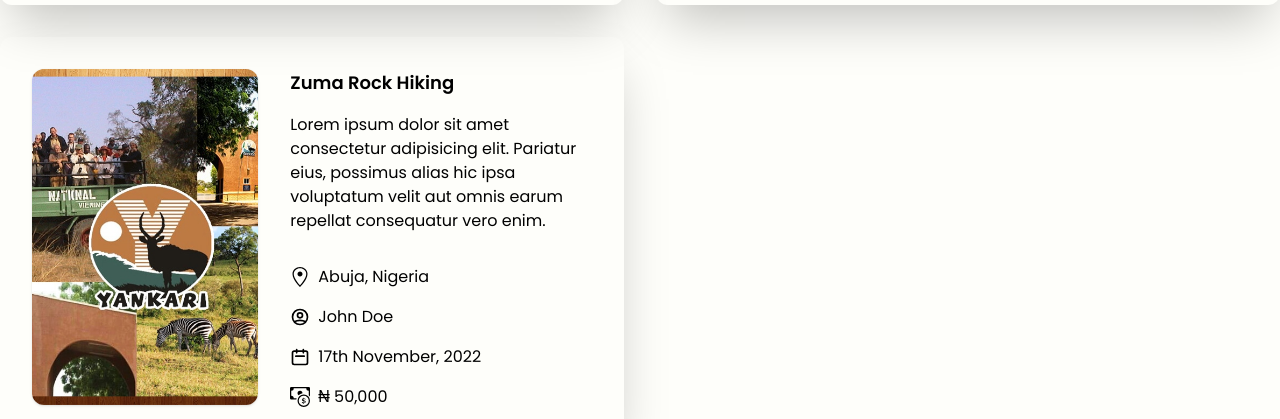
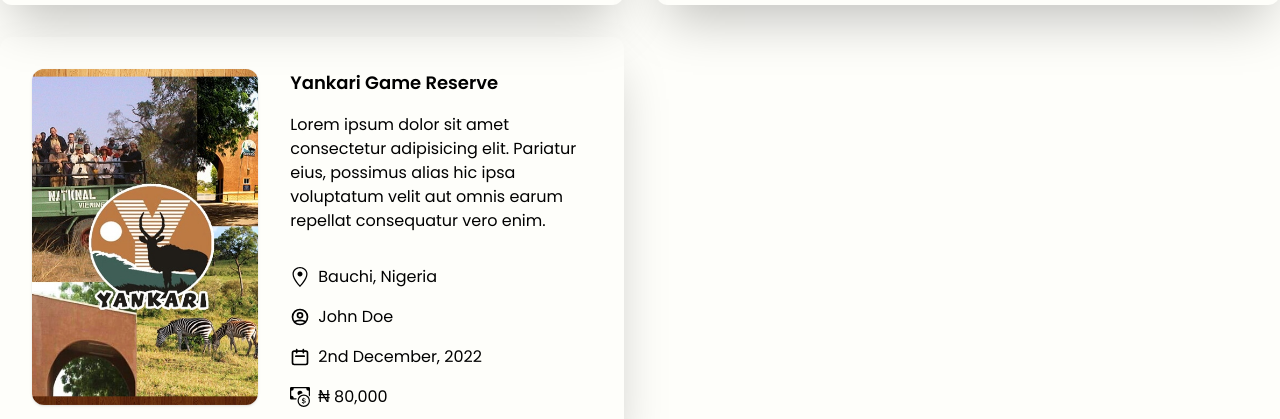
Before and after one commit to Mopharr/TravelBunny, a Next.js app: page / in a window 1280 px wide. Shown: the part 1215-1634 px from the top of the page. Built offline with nearby package versions, Linux system fonts and the light colour scheme.

Commit message:
group trip section

```diff
--- a/pages/index.tsx
+++ b/pages/index.tsx
@@ -73,12 +73,12 @@ const Home = () => {
     {
       id: 2,
       img: YankariImg,
-      resortName: 'Zuma Rock Hiking',
+      resortName: 'Yankari Game Reserve',
       resortDescription:
         ' Lorem ipsum dolor sit amet consectetur adipisicing elit. Pariatur eius, possimus alias hic ipsa voluptatum velit aut omnis earum repellat consequatur vero enim.',
-      resortLocation: 'Abuja, Nigeria',
-      resortPrice: '50,000',
-      tourDate: '17th November, 2022',
+      resortLocation: 'Bauchi, Nigeria',
+      resortPrice: '80,000',
+      tourDate: '2nd December, 2022',
       tourAgent: 'John Doe',
     },
   ];
```
